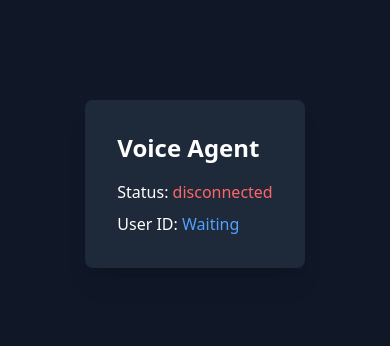
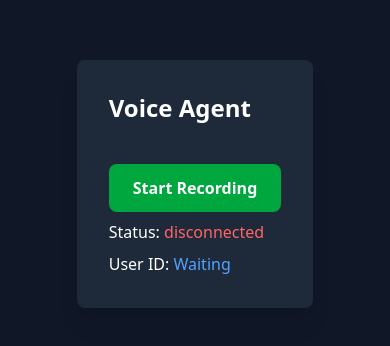
Before and after one commit to Kundan-CR7/Voice-Agent, a React app in the folder frontend/: page / in a window 390 px wide. Shown: the part 238-584 px from the top of the page. Built offline with nearby package versions, Linux system fonts and the light colour scheme; no server answers; the HTML template or start-up script is replaced by a standard one.

Commit message:
feat: add microphone access

```diff
--- a/frontend/src/components/VoiceAgent.jsx
+++ b/frontend/src/components/VoiceAgent.jsx
@@ -4,6 +4,27 @@ const VoiceAgent = () => {
     const [userId,setUserId] = useState(null)
     const [status,setStatus] = useState("disconnected")
     const wsRef = useRef(null)
+    const [isRecording,setIsRecording] = useState(false)
+    const audioContextRef = useRef(null)
+    const streamRef = useRef(null)
+    const processorRef = useRef(null)
+
+
+    const startRecording = async() => {
+        try{
+            streamRef.current = await navigator.mediaDevices.getUserMedia({audio:true})
+            audioContextRef.current = new AudioContext({sampleRate:16000})
+            setIsRecording(true)
+        }catch(error){
+            console.log("Mic access denied: ",error)
+        }
+    }
+
+    const stopRecording = async() => {
+        streamRef.current?.getTracks().forEach(track => track.stop())
+        audioContextRef.current?.close()
+        setIsRecording(false)
+    }
 
     useEffect(() => {
         wsRef.current = new WebSocket("ws://localhost:3000")
@@ -20,12 +41,18 @@ const VoiceAgent = () => {
             setStatus("disconnected")
         }
         return () => wsRef.current?.close()
-    })
+    },[])
 
   return (
     <div className='bg-gray-800 p-8 rounded-lg shadow-xl'>
         <h1 className='text-2xl font-bold mb-4'>Voice Agent</h1>
         <div className='space-y-2'>
+            <button
+                onClick={isRecording ? stopRecording : startRecording}
+                className={`mt-6 px-6 py-3 rounded-lg font-semibold ${isRecording ? 'bg-red-600 hover:bg-red-700' : 'bg-green-600 hover:bg-green-700'}`}
+            >
+                {isRecording ? 'Stop Recording' : 'Start Recording'}
+            </button>
             <p>Status: <span className={status=="connected"? "text-green-400" : "text-red-400" }>{status}</span></p>
             <p>User ID: <><span className='text-blue-400'>{userId || "Waiting"}</span></> </p>
         </div>
```
